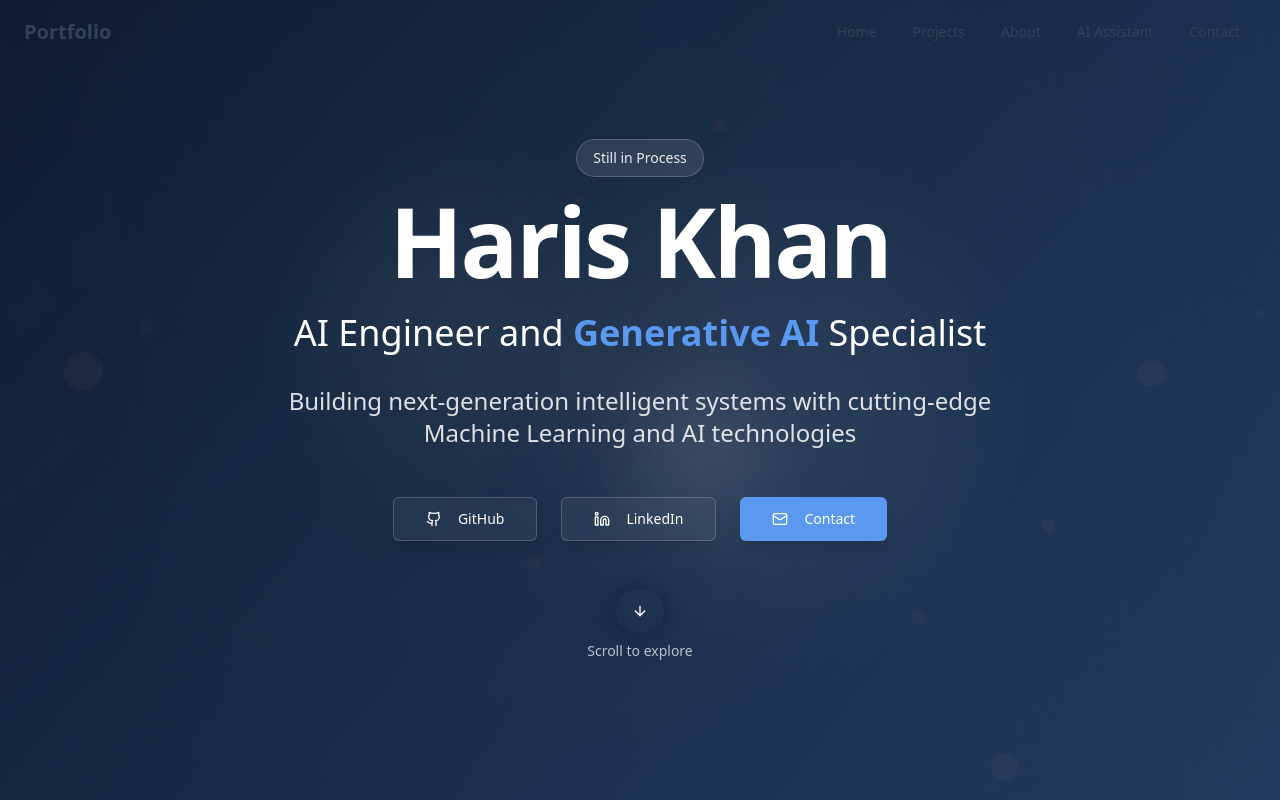
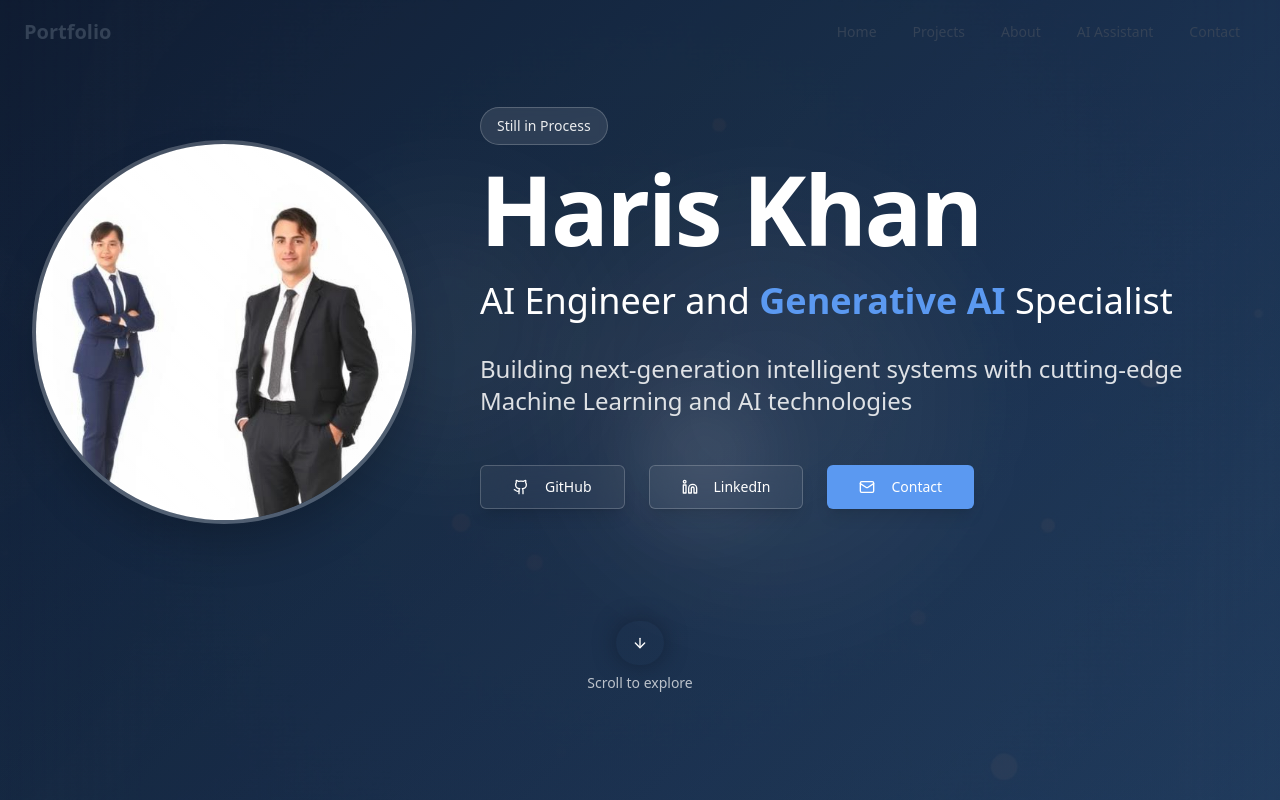
Before and after one commit to hamsharry530-dev/deep-blue-dev-folio, a React (Vite) app: page / in a window 1280 px wide. Shown: the top 800 px of the page. Built offline with nearby package versions, Linux system fonts and the light colour scheme.

Commit message:
Add profile image to hero section

```diff
--- a/src/components/Hero.tsx
+++ b/src/components/Hero.tsx
@@ -1,6 +1,7 @@
 import { Button } from "@/components/ui/button";
 import { ArrowDown, Github, Linkedin, Mail } from "lucide-react";
 import heroBg from "@/assets/hero-bg.jpg";
+import profileImg from "@/assets/profile.jpg";
 
 const Hero = () => {
   const scrollToProjects = () => {
@@ -38,33 +39,49 @@ const Hero = () => {
       </div>
 
       {/* Content */}
-      <div className="relative z-10 text-center px-6">
-        <div className="max-w-4xl mx-auto">
+      <div className="relative z-10 px-6">
+        <div className="max-w-7xl mx-auto">
+          <div className="flex flex-col lg:flex-row items-center justify-center lg:justify-between gap-12 lg:gap-16">
+
+            {/* Profile Image */}
+            <div className="flex-shrink-0 animate-fade-in">
+              <div className="relative">
+                <img
+                  src={profileImg}
+                  alt="Haris Khan - AI Engineer"
+                  className="w-64 h-64 md:w-80 md:h-80 lg:w-96 lg:h-96 rounded-full object-cover shadow-2xl border-4 border-white/20 backdrop-blur-sm"
+                />
+                <div className="absolute inset-0 rounded-full bg-gradient-to-tr from-white/10 to-transparent"></div>
+              </div>
+            </div>
+
+            {/* Text Content */}
+            <div className="flex-1 text-center lg:text-left max-w-3xl">
               <div className="animate-fade-in">
                 <div className="mb-4">
                   <span className="inline-block px-4 py-2 bg-white/10 backdrop-blur-sm border border-white/20 rounded-full text-white/90 text-sm font-medium">
                     Still in Process
                   </span>
                 </div>
-            <h1 className="text-6xl md:text-8xl font-black text-white mb-6 leading-none tracking-tight">
+                <h1 className="text-5xl md:text-6xl lg:text-7xl xl:text-8xl font-black text-white mb-6 leading-none tracking-tight">
                   Haris Khan
                 </h1>
               </div>
 
               <div className="animate-slide-up" style={{ animationDelay: '0.2s' }}>
-            <h2 className="text-3xl md:text-4xl text-white mb-8 font-light">
+                <h2 className="text-2xl md:text-3xl lg:text-4xl text-white mb-8 font-light">
                   AI Engineer and <span className="font-semibold text-accent">Generative AI</span> Specialist
                 </h2>
               </div>
 
               <div className="animate-slide-up" style={{ animationDelay: '0.4s' }}>
-            <p className="text-xl md:text-2xl text-white/85 mb-12 leading-relaxed max-w-3xl mx-auto">
+                <p className="text-lg md:text-xl lg:text-2xl text-white/85 mb-12 leading-relaxed">
                   Building next-generation intelligent systems with cutting-edge Machine Learning and AI technologies
                 </p>
               </div>
 
               {/* Social Links */}
-          <div className="flex flex-col sm:flex-row justify-center items-center space-y-4 sm:space-y-0 sm:space-x-6 mb-12 animate-scale-in" style={{ animationDelay: '0.6s' }}>
+              <div className="flex flex-col sm:flex-row justify-center lg:justify-start items-center space-y-4 sm:space-y-0 sm:space-x-6 mb-12 animate-scale-in" style={{ animationDelay: '0.6s' }}>
                 <Button
                   onClick={openGitHub}
                   variant="outline"
@@ -92,9 +109,11 @@ const Hero = () => {
                   Contact
                 </Button>
               </div>
+            </div>
+          </div>
 
           {/* Scroll Indicator */}
-          <div className="animate-scale-in" style={{ animationDelay: '0.8s' }}>
+          <div className="text-center mt-16 animate-scale-in" style={{ animationDelay: '0.8s' }}>
             <Button
               variant="ghost"
               size="lg"
```
Also changed, not shown: src/assets/profile.jpg (added). Lines whose indentation alone changed are shown as unchanged.
